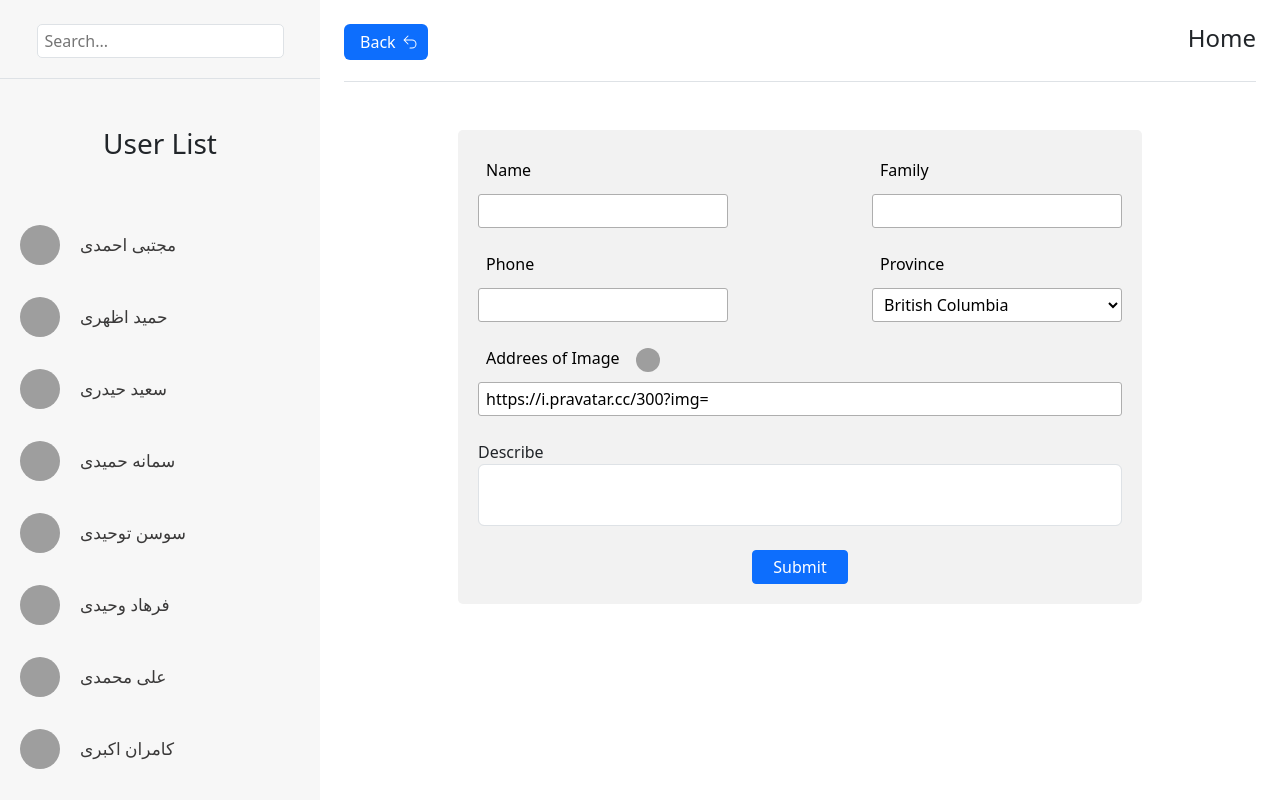
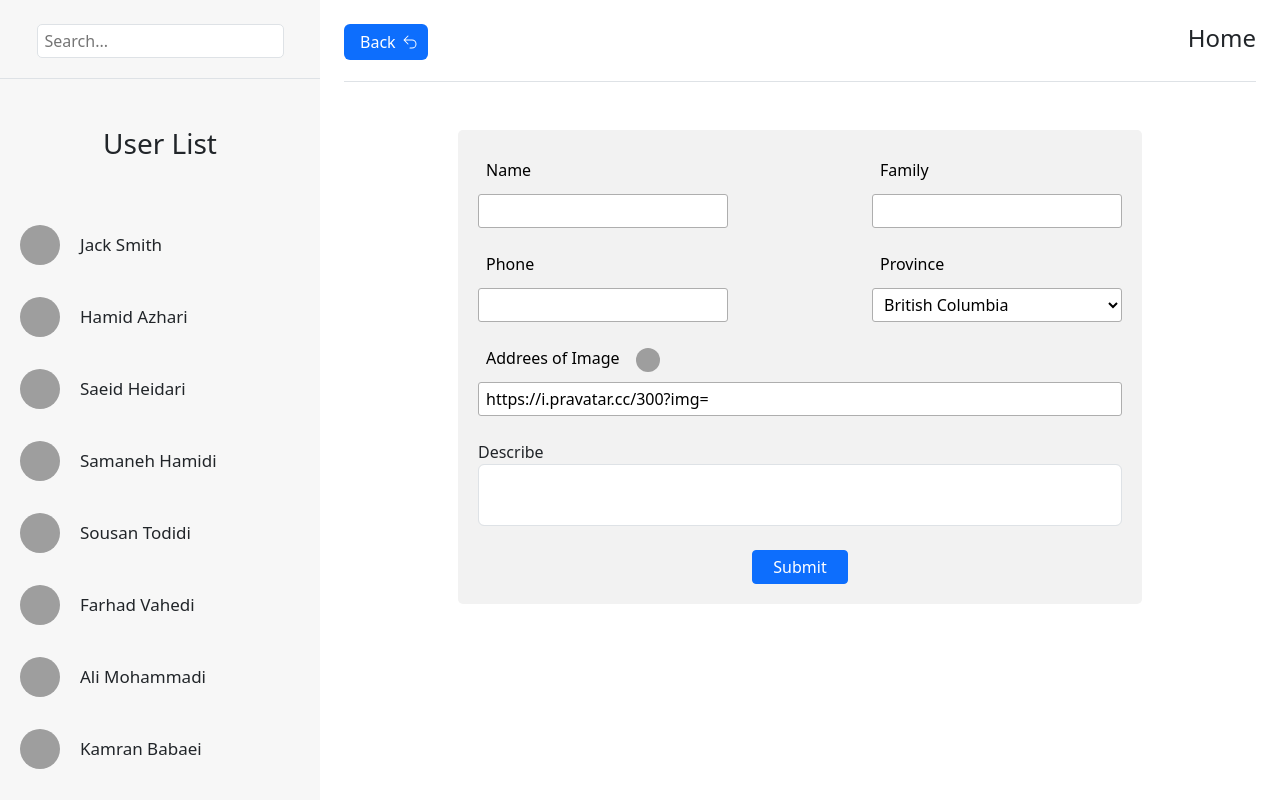
Before and after one commit to Mahsa-Tb88/User-Manager-App2, a React (Vite) app: page / in a window 1280 px wide. Both pictures are taken after a click on the button "Add User". Shown: the top 800 px of the page. Built offline with nearby package versions, Linux system fonts and the light colour scheme; grey boxes are pictures that could not be loaded.

Commit message:
add storage

```diff
--- a/src/App.jsx
+++ b/src/App.jsx
@@ -1,24 +1,43 @@
 import React, { useEffect, useState } from "react";
 import Page from "./Components/Page/Page";
 import UserList from "./Components/UserList/UserList";
-import UserInfo from "./Components/UserInfo/UserInfo";
-import { usersData } from "./utils/data";
+
+import { getAllUsers } from "./utils/storaje";
 export default function App() {
-  const [infoShowUser, setInfoShowUser] = useState({ isShow: true, id: null });
+  const [infoShowUser, setInfoShowUser] = useState({ isShow: false, id: null });
+  const [addUserClicked, setAddUserClicked] = useState(false);
+  const [selectedUser, setSelectedUser] = useState({ id: 0 });
+  const [editUser, setEditUser] = useState(false);
+
   const [users, setUsers] = useState([]);
   useEffect(() => {
-    console.log(users);
-    setUsers(usersData);
+    const users = getAllUsers();
+    setUsers(users);
   }, []);
+
   function showUser(id) {
     console.log(id);
     setInfoShowUser({ isShow: true, id });
+    setAddUserClicked(true);
+    const user = users.find((user) => user.id == id);
+    setSelectedUser(user);
   }
   return (
     <div className="">
       <div className="d-flex justify-content-between align-items-start w-full ">
-        <UserList showUser={showUser} users={users} />
-        <Page />
+        <UserList
+          showUser={showUser}
+          users={users}
+          selectedUser={selectedUser}
+        />
+        <Page
+          addUserClicked={addUserClicked}
+          setAddUserClicked={setAddUserClicked}
+          infoShowUser={infoShowUser}
+          setInfoShowUser={setInfoShowUser}
+          selectedUser={selectedUser}
+          setSelectedUser={setSelectedUser}
+        />
       </div>
     </div>
   );
--- a/src/Components/Page/Page.jsx
+++ b/src/Components/Page/Page.jsx
@@ -3,17 +3,26 @@ import "./page.scss";
 import { FaUserPlus } from "react-icons/fa6";
 import { HiArrowUturnLeft } from "react-icons/hi2";
 import TableUser from "../TableUser/TableUser";
-export default function Page() {
-  const [addUserClicked, setAddUserClicked] = useState(false);
+import UserInfo from "../UserInfo/UserInfo";
+export default function Page({
+  addUserClicked,
+  setAddUserClicked,
+  infoShowUser,
+  setInfoShowUser,
+  selectedUser,
+  setSelectedUser,
+}) {
+  function handleButton() {
+    setAddUserClicked(!addUserClicked);
+    setInfoShowUser({ isShow: false, id: infoShowUser.id });
+    setSelectedUser({ id: 0 });
+  }
 
   return (
     <div className=" w-75 page p-4">
       <header className="d-flex justify-content-between align-items-center header">
         <div className="btn-group fs-6 d-flex justify-content-between align-items-center">
-          <button
-            className="btnAdd text-white"
-            onClick={() => setAddUserClicked(!addUserClicked)}
-          >
+          <button className="btnAdd text-white" onClick={() => handleButton()}>
             {addUserClicked ? "Back" : "Add User"}
           </button>
           {addUserClicked ? <HiArrowUturnLeft /> : <FaUserPlus />}
@@ -21,7 +30,13 @@ export default function Page() {
         <h2 className="fs-4">Home</h2>
       </header>
       <div className="text-center mt-5">
-        {addUserClicked ? <TableUser /> : <DefaultPage />}
+        {infoShowUser.isShow ? (
+          <UserInfo selectedUser={selectedUser} />
+        ) : addUserClicked ? (
+          <TableUser />
+        ) : (
+          <DefaultPage />
+        )}
       </div>
     </div>
   );
--- a/src/Components/TableUser/TableUser.jsx
+++ b/src/Components/TableUser/TableUser.jsx
@@ -58,7 +58,7 @@ export default function TableUser() {
           <label className="mb-1 label">Province</label>
           <select className="input">
             {listOfProvince.map((province) => (
-              <option>{province}</option>
+              <option value={province}>{province}</option>
             ))}
           </select>
         </div>
@@ -80,7 +80,7 @@ export default function TableUser() {
       </div>
       <div className="d-flex flex-column justify-content-start align-items-start mb-4">
         <label>Describe</label>
-        <textarea className="form-control" type="text" ></textarea>
+        <textarea className="form-control" type="text"></textarea>
       </div>
       <div>
         <button type="submit" className="btn-submit">
--- a/src/Components/User/User.jsx
+++ b/src/Components/User/User.jsx
@@ -1,13 +1,13 @@
 import React from "react";
 import "./user.scss";
-export default function User({ showUser, user }) {
-  const id = 3;
+export default function User({ showUser, user, selectedUser }) {
+  const userClass = [
+    "d-flex justify-content-start align-items-center user mb-3 py-2",
+    selectedUser.id == user.id ? "userSelected" : "",
+  ].join(" ");
   const srcImg = `https://i.pravatar.cc/300?img=${user.id}`;
   return (
-    <div
-      className="d-flex justify-content-start align-items-center user mb-3 py-2 "
-      onClick={() => showUser(id)}
-    >
+    <div className={userClass} onClick={() => showUser(user.id)}>
       <div className="w-25">
         <img className="w-50 rounded-circle" src={srcImg} />
       </div>
--- a/src/Components/User/user.scss
+++ b/src/Components/User/user.scss
@@ -1,11 +1,14 @@
 .user {
-
   cursor: pointer;
   .name,
   .family {
     font-size: 17px;
-    color: rgb(58, 57, 57);
+    // color: rgb(58, 57, 57);
   }
+}
+.userSelected {
+  background-color: #e77f9e;
+  color: #fff !important;
 }
 .user:hover {
   background-color: rgb(124, 183, 249);
--- a/src/Components/UserInfo/userInfo.scss
+++ b/src/Components/UserInfo/userInfo.scss
@@ -0,0 +1,27 @@
+.userinfo {
+  .btn-edit {
+    outline: none;
+    border: 1px solid #dc3545;
+    background-color: #dc3545;
+    color: #fff;
+    border-radius: 3px;
+    padding: 5px 8px;
+  }
+
+  .btn-delete {
+    outline: none;
+    border: 1px solid #0d6efd;
+    background-color: #0d6efd;
+    color: #fff;
+    border-radius: 3px;
+    padding: 5px 8px;
+  }
+
+  .section {
+    width: 250px;
+    text-align: left;
+    .desc {
+      margin-left: 0 !important;
+    }
+  }
+}
--- a/src/Components/UserList/UserList.jsx
+++ b/src/Components/UserList/UserList.jsx
@@ -1,8 +1,7 @@
 import React from "react";
 import "./userList.scss";
 import User from "../User/User";
-export default function UserList({ showUser, users }) {
-  console.log(users);
+export default function UserList({ showUser, users, selectedUser }) {
   return (
     <div className="w-25 text-center py-4 userList">
       <div className="inputSearch">
@@ -11,7 +10,12 @@ export default function UserList({ showUser, users }) {
       <div>
         <h2 className="fs-3 py-5">User List</h2>
         {users.map((user) => (
-          <User showUser={showUser} user={user} key={user.id} />
+          <User
+            showUser={showUser}
+            user={user}
+            key={user.id}
+            selectedUser={selectedUser}
+          />
         ))}
       </div>
     </div>
--- a/src/utils/data.js
+++ b/src/utils/data.js
@@ -1,137 +1,113 @@
 export const usersData = [
   {
     id: 1,
-    firstname: "مجتبی",
-    lastname: "احمدی",
-    phone: "09123456789",
+    firstname: "Jack",
+    lastname: "Smith",
+    phone: "77823456789",
     province: 3,
   },
 
   {
     id: 2,
-    firstname: "حمید",
-    lastname: "اظهری",
-    phone: "09123456789",
+    firstname: "Hamid",
+    lastname: "Azhari",
+    phone: "9913456789",
     province: 1,
   },
 
   {
     id: 3,
-    firstname: "سعید",
-    lastname: "حیدری",
-    phone: "09123456789",
+    firstname: "Saeid",
+    lastname: "Heidari",
+    phone: "09923456789",
     province: 7,
   },
 
   {
     id: 4,
-    firstname: "سمانه",
-    lastname: "حمیدی",
-    phone: "09123456789",
-    province: 12,
+    firstname: "Samaneh",
+    lastname: "Hamidi",
+    phone: "09923456789",
+    province:9,
   },
 
   {
     id: 5,
-    firstname: "سوسن",
-    lastname: "توحیدی",
-    phone: "09123456789",
-    province: 30,
+    firstname: "Sousan",
+    lastname: "Todidi",
+    phone: "09823456789",
+    province: 3,
   },
 
   {
     id: 6,
-    firstname: "فرهاد",
-    lastname: "وحیدی",
-    phone: "09123456789",
-    province: 28,
+    firstname: "Farhad",
+    lastname: "Vahedi",
+    phone: "09823456789",
+    province: 5,
   },
 
   {
     id: 7,
-    firstname: "علی",
-    lastname: "محمدی",
-    phone: "09123456789",
-    province: 22,
+    firstname: "Ali",
+    lastname: "Mohammadi",
+    phone: "09923456789",
+    province: 7,
   },
 
   {
     id: 8,
-    firstname: "کامران",
-    lastname: "اکبری",
-    phone: "09123456789",
+    firstname: "Kamran",
+    lastname: "Babaei",
+    phone: "09923456789",
     province: 6,
   },
 
   {
     id: 9,
-    firstname: "ناهید",
-    lastname: "درویشی",
-    phone: "09123456789",
+    firstname: "Nahid",
+    lastname: "Darvishi",
+    phone: "09323456789",
     province: 9,
   },
 
   {
     id: 10,
-    firstname: "زینب",
-    lastname: "رضایی",
-    phone: "09123456789",
-    province: 12,
+    firstname: "Zeinab",
+    lastname: "Rezaei",
+    phone: "09623456789",
+    province: 8,
   },
 
   {
     id: 11,
-    firstname: "عباس",
-    lastname: "ماجدی",
-    phone: "09123456789",
-    province: 11,
+    firstname: "Abbas",
+    lastname: "Majedi",
+    phone: "09923456789",
+    province: 9,
   },
 
   {
     id: 12,
-    firstname: "ابراهیم",
-    lastname: "حسنی",
-    phone: "09123456789",
+    firstname: "Ebrahim",
+    lastname: "Hasani",
+    phone: "09923456789",
     province: 1,
   },
 
   {
     id: 13,
-    firstname: "حسن",
-    lastname: "دهقان",
+    firstname: "Hasan",
+    lastname: "Dehghan",
     phone: "09123456789",
     province: 6,
   },
 
   {
     id: 14,
-    firstname: "سیروس",
-    lastname: "فرهادی",
+    firstname: "Zahra",
+    lastname: "Farhadi",
     phone: "09123456789",
     province: 5,
   },
-
-  {
-    id: 15,
-    firstname: "کیوان",
-    lastname: "خوندل",
-    phone: "09123456789",
-    province: 4,
-  },
-
-  {
-    id: 16,
-    firstname: "نگار",
-    lastname: "پاشایی",
-    phone: "09123456789",
-    province: 2,
-  },
-
-  {
-    id: 17,
-    firstname: "فیروز",
-    lastname: "شیرازی",
-    phone: "09123456789",
-    province: 1,
-  },
 ];
--- /dev/null
+++ b/src/utils/storaje.js
@@ -0,0 +1,54 @@
+import { usersData } from "./data";
+
+function getAllUsers() {
+  try {
+    localStorage.users = JSON.stringify(usersData);
+    return JSON.parse(localStorage.users);
+  } catch (e) {
+    [];
+  }
+}
+
+function saveUsers(users) {
+  localStorage.users = JSON.stringify(users);
+}
+
+function deleteUser(id) {
+  const users = getAllUsers();
+  const filterdUsers = users.filter((user) => user.id != id);
+  saveUsers(filterdUsers);
+}
+
+function addTasks(firstname, lastname, phone, province) {
+  const tasks = getAllUsers();
+  let id;
+  if (users.length) {
+    id = users[users.length - 1].id + 1;
+  } else {
+    id = 1;
+  }
+  const newUser = {
+    firstname,
+    lastname,
+    phone,
+    province,
+  };
+  users.push(newUser);
+  saveUsers(users);
+  return;
+}
+
+function updateUsers(id, firstname, lastname, phone, province) {
+  let users = getAllTasks();
+  users = users.map((user) => {
+    if (user.id == id) {
+      return { id, firstname, lastname, phone, province };
+    } else {
+      return user;
+    }
+  });
+
+  saveUsers(users);
+}
+
+export { getAllUsers, saveUsers, deleteUser, addTasks, updateUsers };
```
Also changed, not shown: src/Components/UserInfo/UserInfo.jsx (+53 -4 lines).
